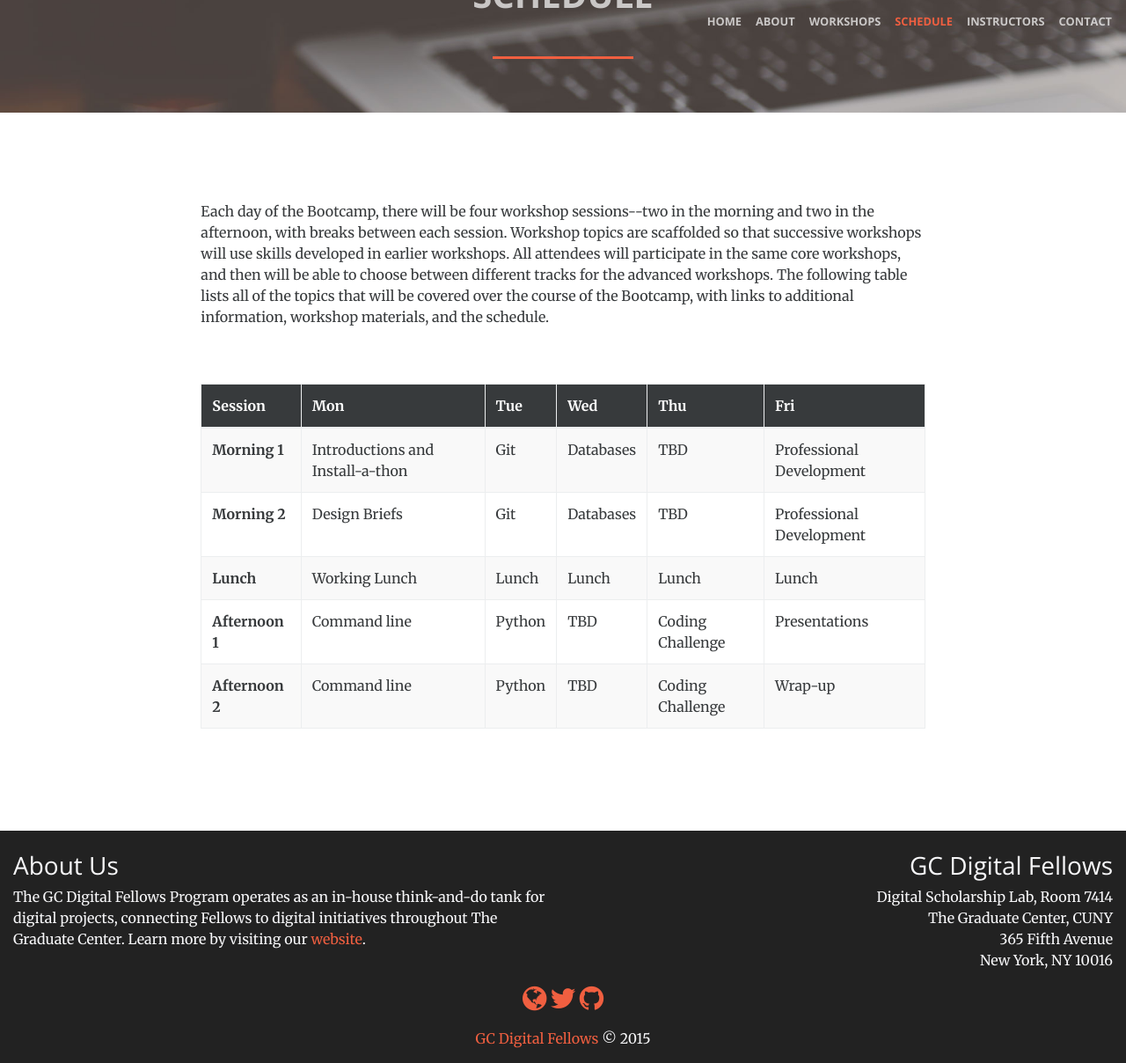
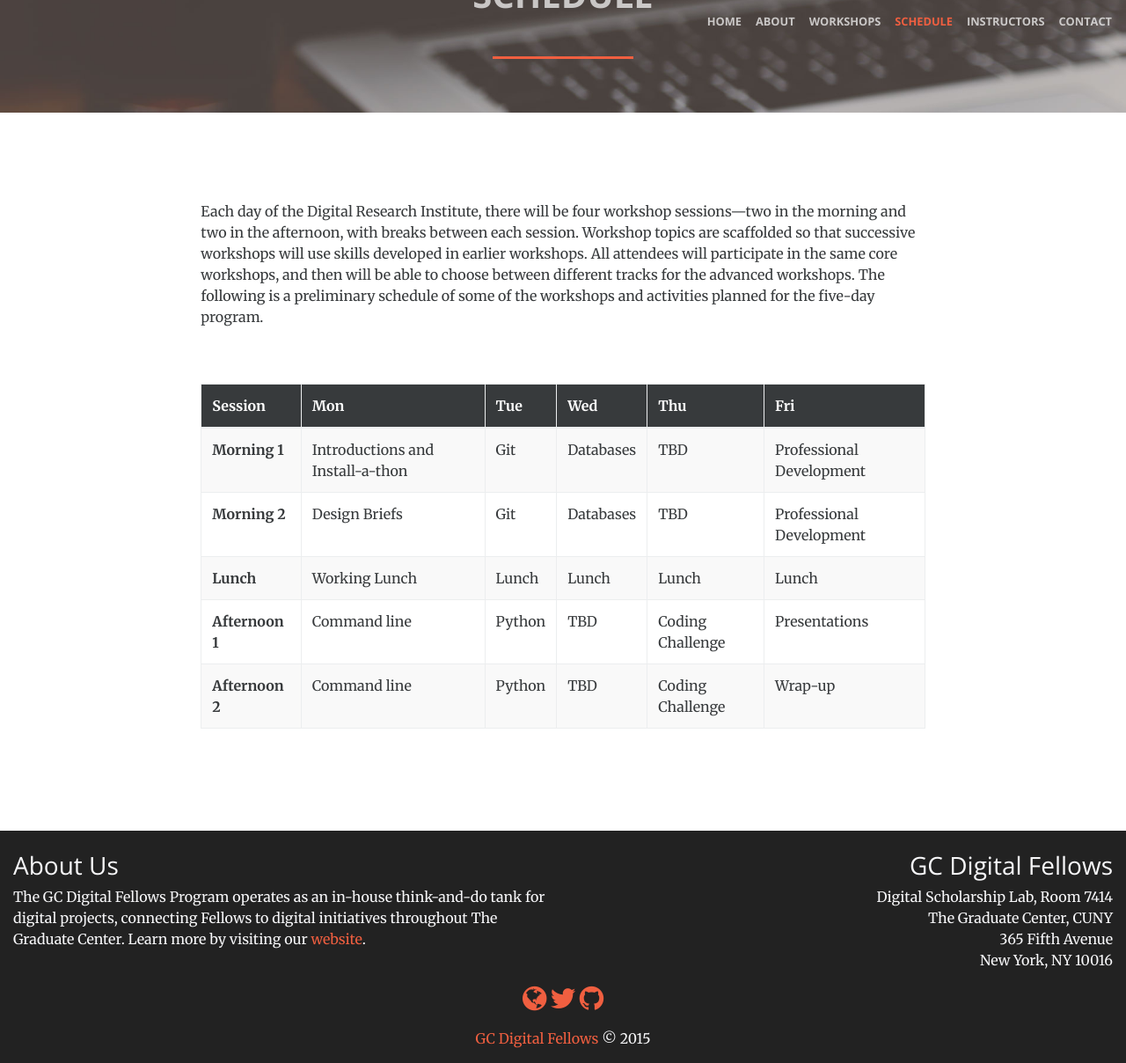
Before and after one commit to GCDigitalFellows/gcdigitalfellows.github.io, a Jekyll site: the page built from schedule.html, in a window 1280 px wide and 1208 px high. Shown: the whole window at 88% size. Built offline with Jekyll 4.4.1, drawn with Linux system fonts in a browser that asks for light colours.

Commit message:
update schedule text

```diff
--- a/schedule.html
+++ b/schedule.html
@@ -3,20 +3,17 @@ layout: default
 title: Schedule
 permalink: /schedule/
 regenerate: true
-show_materials: false
 ---
 
 <section id="content" class="container-fluid">
   <div class="row m-b-3">
     <div class="col-md-8 offset-md-2">
-      <p>Each day of the Bootcamp, there will be four workshop sessions--two in the
+      <p>Each day of the Digital Research Institute, there will be four workshop sessions—two in the
       morning and two in the afternoon, with breaks between each session. Workshop
       topics are scaffolded so that successive workshops will use skills developed
       in earlier workshops. All attendees will participate in the same core workshops,
       and then will be able to choose between different tracks for the advanced
-      workshops. The following table lists all of the topics that will be covered
-      over the course of the Bootcamp, with links to additional information, workshop
-      materials, and the schedule.</p>
+      workshops. The following is a preliminary schedule of some of the workshops and activities planned for the five-day program. </p>
     </div>
   </div>
   <div class="row">
```
